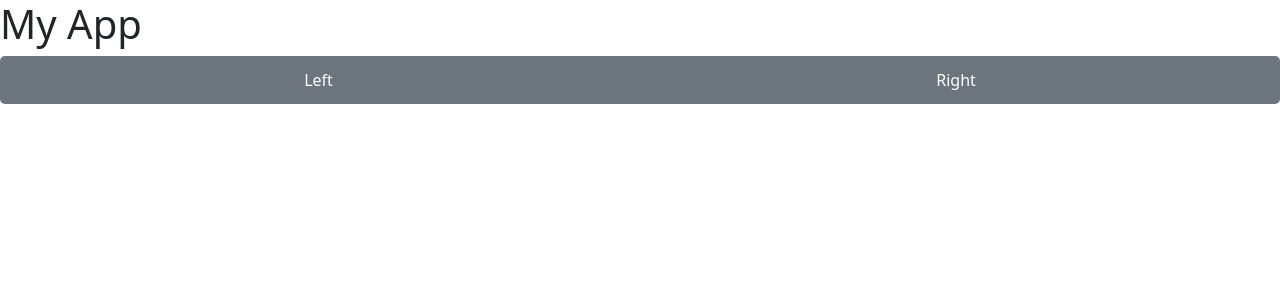
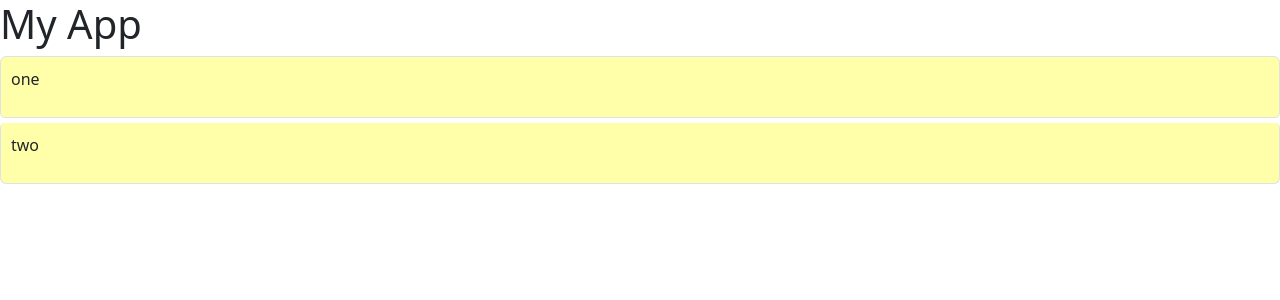
Before and after one commit to youseek/react_homeworks, a React (Create React App) app: page / in a window 1280 px wide. Shown: the top 300 px of the page. Built offline with nearby package versions, Linux system fonts and the light colour scheme.

Commit message:
hw-90 finished(ignor last commit)

```diff
--- a/src/App.js
+++ b/src/App.js
@@ -1,13 +1,16 @@
 import React from 'react';
-import BtnGroup from './BtnGroup';
+import ListGroup from './ListGroup';
 
-const App = () => {
+function App() {
     return (
         <div className="App">
             <h1>My App</h1>
-            <BtnGroup />
+            <ListGroup>
+                <p>one</p>
+                <p>two</p>
+            </ListGroup>
         </div>
     );
-};
+}
 
 export default App;
--- a/src/BtnGroup.css
+++ /dev/null
@@ -1,33 +0,0 @@
-.btn-group {
-    display: flex;
-}
-
-.btn {
-    padding: 10px 20px;
-    border: 2px solid transparent;
-    border-radius: 5px;
-    cursor: pointer;
-    font-size: 16px;
-    transition: all 0.3s ease;
-}
-
-.btn.left {
-    border-right: none;
-    border-radius: 5px 0 0 5px;
-}
-
-.btn.right {
-    border-left: none;
-    border-radius: 0 5px 5px 0;
-}
-
-.btn.active {
-    background-color: #009f;
-    color: #fff;
-    border-color: #009f;
-}
-
-.btn:hover {
-    background-color: #e0e0e0;
-    color: #000000;
-}
--- a/src/BtnGroup.jsx
+++ /dev/null
@@ -1,32 +0,0 @@
-import React, { useState } from 'react';
-import classNames from 'classnames';
-import './BtnGroup.css';
-
-const BtnGroup = () => {
-    const [activeBtn, setActiveBtn] = useState(null);
-
-    const handleBtnClick = (btnName) => {
-        setActiveBtn(btnName);
-    };
-
-    return (
-        <div className="btn-group" role="group">
-            <button
-                type="button"
-                className={classNames('btn', 'btn-secondary', 'left', { 'active': activeBtn === 'left' })}
-                onClick={() => handleBtnClick('left')}
-            >
-                Left
-            </button>
-            <button
-                type="button"
-                className={classNames('btn', 'btn-secondary', 'right', { 'active': activeBtn === 'right' })}
-                onClick={() => handleBtnClick('right')}
-            >
-                Right
-            </button>
-        </div>
-    );
-};
-
-export default BtnGroup;
--- /dev/null
+++ b/src/ListGroup.css
@@ -0,0 +1,12 @@
+.list-group {
+    list-style: none;
+    padding: 0;
+}
+
+.list-group-item {
+    padding: 10px;
+    margin-bottom: 5px;
+    background-color: #ffa;
+    border: 1px solid #dee2e6;
+    border-radius: 5px;
+}
--- /dev/null
+++ b/src/ListGroup.jsx
@@ -0,0 +1,14 @@
+import React from 'react';
+import './ListGroup.css';
+
+const ListGroup = ({ children }) => {
+    return (
+        <ul className="list-group">
+            {React.Children.map(children, child => (
+                <li className="list-group-item">{child}</li>
+            ))}
+        </ul>
+    );
+};
+
+export default ListGroup;
--- a/src/index.js
+++ b/src/index.js
@@ -5,7 +5,7 @@ import App from './App';
 
 const root = ReactDOM.createRoot(document.getElementById('root'));
 root.render(
-  <React.StrictMode>
-    <App />
-  </React.StrictMode>
+    <React.StrictMode>
+        <App />
+    </React.StrictMode>
 );
```
Also changed, not shown: src/ListGroup.js (deleted, +0 -20 lines).
